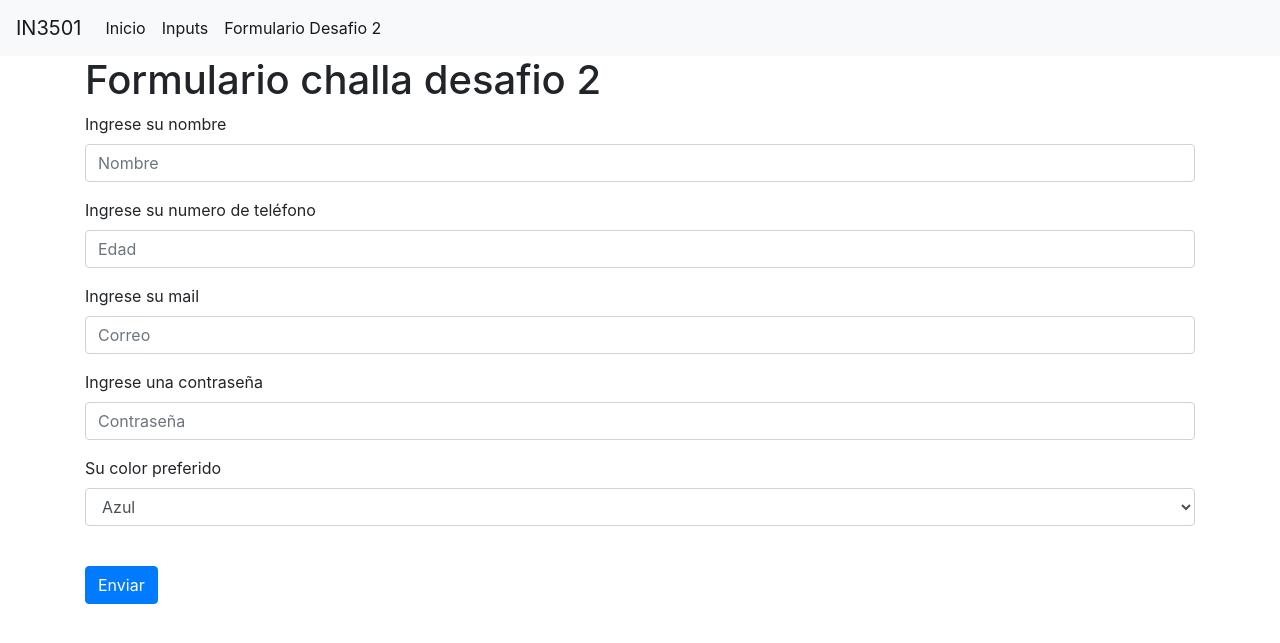
After one commit to IN3501/auxiliar-3-Joaquin027, a Django app: page /formulario/ in a window 1280 px wide. The commit adds this page. Shown: the top 643 px of the page. Run offline with Django 3.2, Linux system fonts and the light colour scheme; some libraries are stand-ins or nearby versions.

Commit message:
commit massage

```diff
--- /dev/null
+++ b/in3501/primavera19/templates/formulario.html
@@ -0,0 +1,55 @@
+{% extends 'navbar.html' %}
+
+{% block title %}
+Inputs
+{% endblock title %}
+
+{% block content %}
+
+<div id="descripcion" class="container">
+    <h1>Formulario challa desafio 2</h1>
+
+    <form action="#" autocomplete="off">
+
+    <div class="form-group">
+      <label for="exampleInputEmail1">Ingrese su nombre</label>
+      <input type="text" class="form-control" id="exampleText" placeholder="Nombre" name="inputText">
+    </div>
+
+     <div class="form-group">
+      <label for="exampleNumber">Ingrese su numero de teléfono</label>
+      <input type="number" class="form-control" id="exampleNumber" placeholder="Edad" name="inputNumber">
+    </div>
+
+    <div class="form-group">
+      <label for="exampleInputEmail1">Ingrese su mail</label>
+      <input type="email" class="form-control" id="exampleEmail" placeholder="Correo" name="inputEmail">
+    </div>
+
+    <div class="form-group">
+      <label for="exampleInputPassword1">Ingrese una contraseña</label>
+      <input type="password" class="form-control" id="examplePassword" placeholder="Contraseña" name="inputPassword">
+    </div>
+
+    <div class="form-group">
+      <label for="exampleFormControlSelect1">Su color preferido</label>
+      <select class="form-control" id="exampleSelect" name="input Select">
+        <option value="1">Azul</option>
+        <option value="2">Verde</option>
+        <option value="3">Rojo</option>
+        <option value="4">Amarillo</option>
+        <option value="5">Rosado</option>
+      </select>
+    </div>
+
+    <br>
+
+    <div class="form-group">
+    <button type="submit" class="btn btn-primary">Enviar</button>
+    </div>
+
+  </form>
+
+</div>
+
+{% endblock content %}
--- a/in3501/primavera19/urls.py
+++ b/in3501/primavera19/urls.py
@@ -3,5 +3,6 @@ from .views import *
 
 urlpatterns = [
 	path('', index, name ='index'),
-	path('inputs/', inputs, name='inputs')
+	path('inputs/', inputs, name='inputs'),
+	path('formulario/', formulario, name='formulario')
 ]
--- a/in3501/primavera19/views.py
+++ b/in3501/primavera19/views.py
@@ -6,3 +6,6 @@ def index(request):
 
 def inputs(request):
 	return render(request, 'inputs.html')
+
+def formulario(request):
+	return render(request, 'formulario.html')
--- a/in3501/templates/navbar.html
+++ b/in3501/templates/navbar.html
@@ -14,6 +14,9 @@
         <li class="nav-item active">
           <a class="nav-link" href="{% url 'inputs' %}">Inputs</a>
         </li>
+        <li class="nav-item active">
+          <a class="nav-link" href="{% url 'formulario' %}">Formulario Desafio 2</a>
+        </li>
 
       </ul>
     </div>
```
